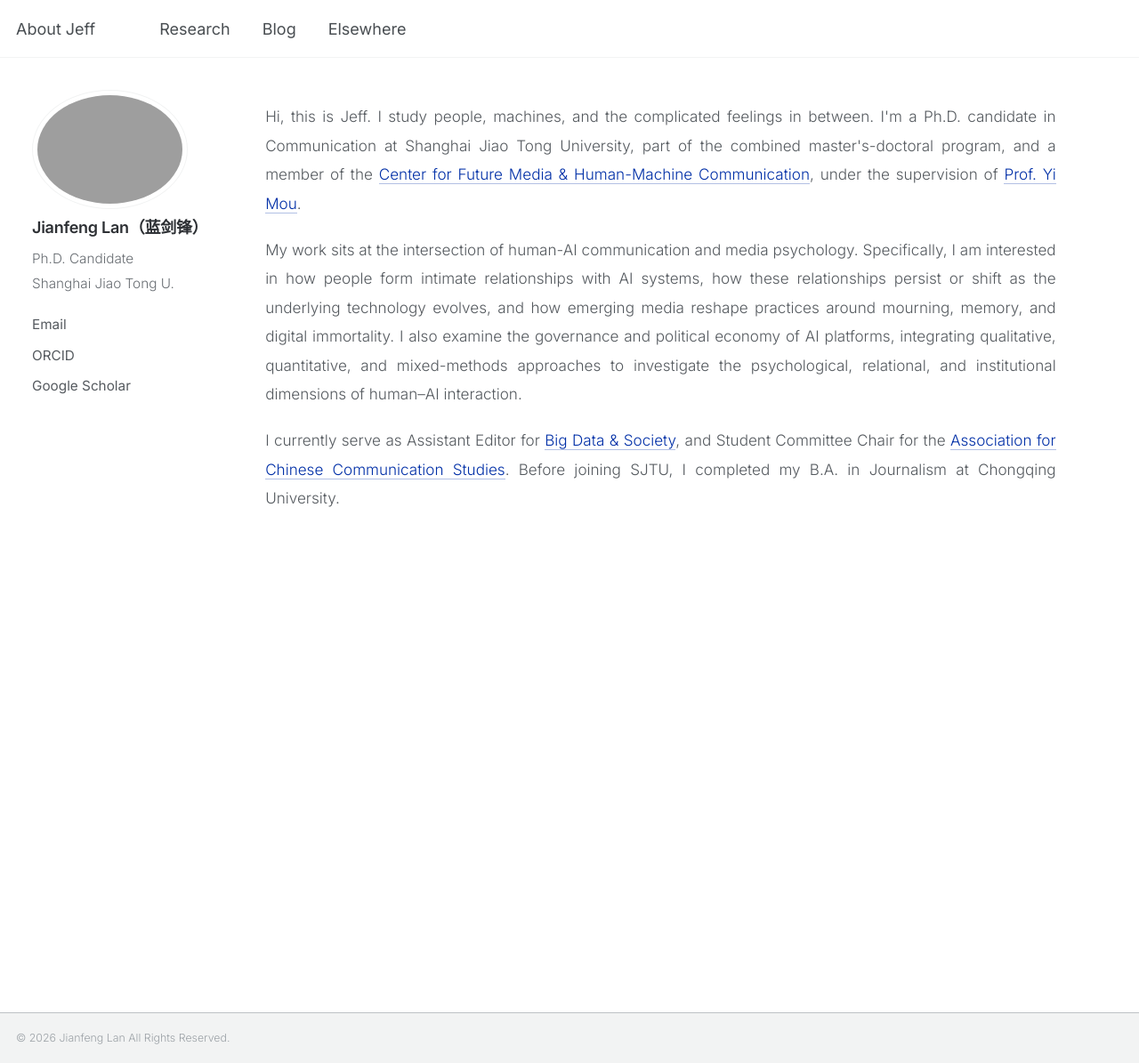
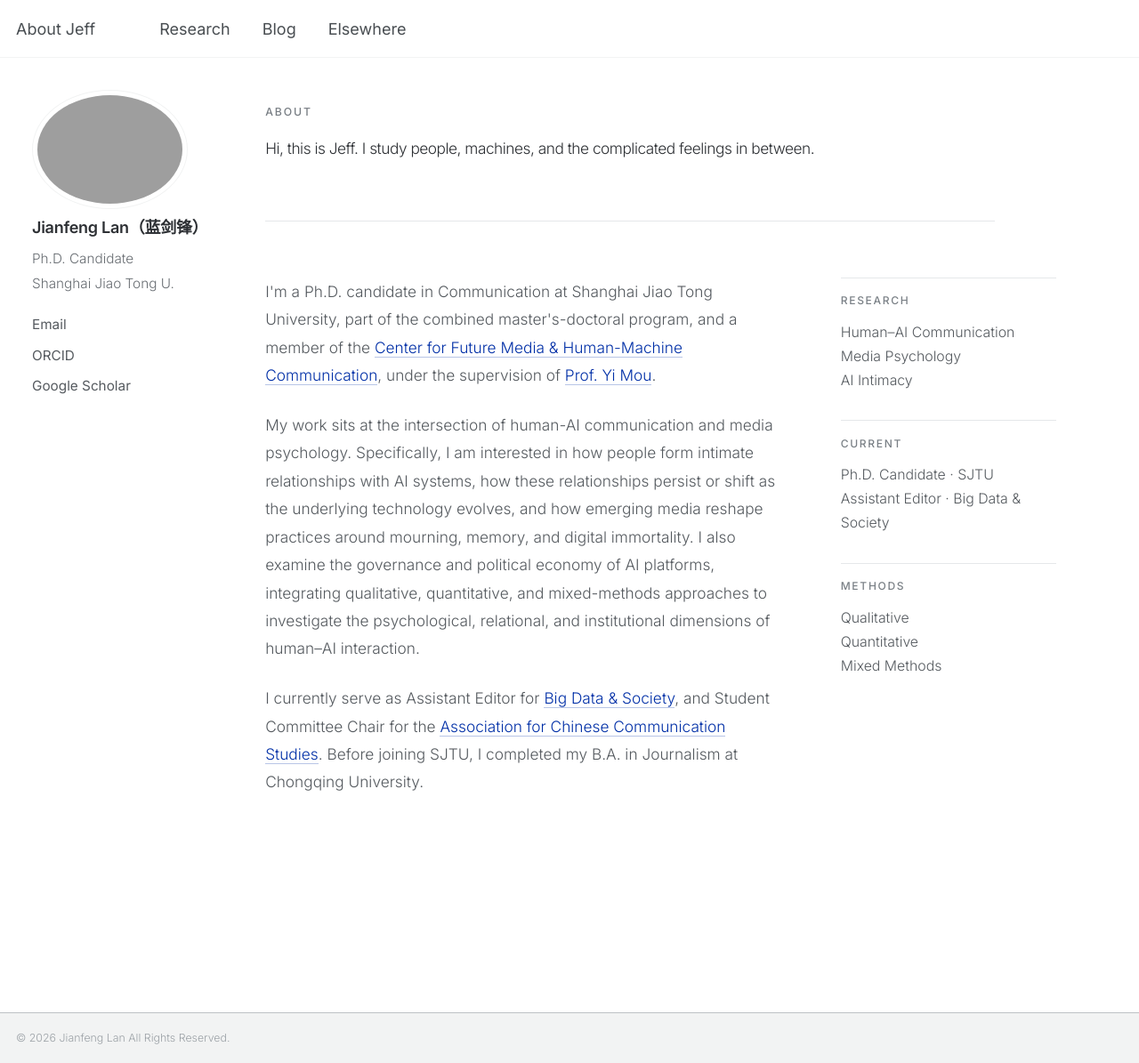
Before and after one commit to jianfenglan/jianfenglan.github.io, a Jekyll site: the page built from _pages/about.md, in a window 1280 px wide and 1195 px high. Shown: the whole window at 89% size. Built offline with Jekyll 4.4.1, drawn with Linux system fonts in a browser that asks for light colours; some of the changed lines change nothing that is shown.

Commit message:
Redesign About page for Modern Sans v2

```diff
--- a/_pages/about.md
+++ b/_pages/about.md
@@ -9,39 +9,154 @@ redirect_from:
 
 <style>
 .about-wrap {
-    font-size: 0.95em;
-    line-height: 1.9;
-    font-weight: 400;
-    color: #2f3337;
+  max-width: 980px;
+  color: #555a5f;
+  font-size: 0.96em;
+  font-weight: 300;
+  line-height: 1.82;
 }
 
-.about-wrap p {
-    margin: 0 0 1.1rem;
-    text-align: justify;
-    text-justify: inter-word;
+.about-kicker {
+  margin: 0 0 1rem;
+  color: #777d83;
+  font-size: 0.68rem;
+  font-weight: 500;
+  letter-spacing: 0.16em;
+  text-transform: uppercase;
 }
 
-.about-wrap p:last-child {
-    margin-bottom: 0;
+.about-hero {
+  max-width: 820px;
+  margin: 0 0 3.5rem;
+  padding-bottom: 2.6rem;
+  border-bottom: 0.5px solid #e5e7ea;
+}
+
+.about-hero__statement {
+  margin: 0;
+  color: #2d3034;
+  font-size: clamp(1.45rem, 2.3vw, 2.05rem);
+  font-weight: 300;
+  line-height: 1.34;
+  letter-spacing: -0.028em;
+  text-align: left;
+}
+
+.about-grid {
+  display: grid;
+  grid-template-columns: minmax(0, 1.9fr) minmax(210px, 0.8fr);
+  gap: 4rem;
+  align-items: start;
+}
+
+.about-main p {
+  margin: 0 0 1.35rem;
+  font-weight: 300;
+  text-align: left;
+}
+
+.about-main p:last-child {
+  margin-bottom: 0;
 }
 
 .about-wrap a {
-    color: #002FA7;
-    text-decoration: none;
-    border-bottom: 0.5px solid rgba(0, 47, 167, 0.3);
-    transition: border-color 0.15s ease;
+  color: #002FA7;
+  text-decoration: none;
+  border-bottom: 0.5px solid rgba(0, 47, 167, 0.28);
+  transition: border-color 0.15s ease, color 0.15s ease;
 }
 
 .about-wrap a:hover {
-    border-color: #002FA7;
+  color: #001f73;
+  border-color: #002FA7;
 }
 
-.about-wrap .cn {
-    margin-top: 2rem;
+.about-aside {
+  display: grid;
+  gap: 1.7rem;
+}
+
+.about-aside__group {
+  padding-top: 0.8rem;
+  border-top: 0.5px solid #e5e7ea;
+}
+
+.about-aside__label {
+  display: block;
+  margin-bottom: 0.65rem;
+  color: #7a8086;
+  font-size: 0.67rem;
+  font-weight: 500;
+  letter-spacing: 0.14em;
+  text-transform: uppercase;
+}
+
+.about-aside__value {
+  display: block;
+  color: #555a5f;
+  font-size: 0.88rem;
+  font-weight: 300;
+  line-height: 1.7;
+}
+
+@media (max-width: 820px) {
+  .about-hero {
+    margin-bottom: 2.5rem;
+    padding-bottom: 2rem;
+  }
+
+  .about-grid {
+    grid-template-columns: 1fr;
+    gap: 2.6rem;
+  }
+
+  .about-aside {
+    grid-template-columns: repeat(2, minmax(0, 1fr));
+    gap: 1.5rem 2rem;
+  }
+}
+
+@media (max-width: 520px) {
+  .about-hero__statement {
+    font-size: 1.38rem;
+  }
+
+  .about-aside {
+    grid-template-columns: 1fr;
+  }
 }
 </style>
+
 <div class="about-wrap">
-<p>Hi, this is Jeff. I study people, machines, and the complicated feelings in between. I'm a Ph.D. candidate in Communication at Shanghai Jiao Tong University, part of the combined master's-doctoral program, and a member of the <a href="https://cfmhmc.github.io/" target="_blank">Center for Future Media &amp; Human-Machine Communication</a>, under the supervision of <a href="https://cfmhmc.github.io/yimou.github.io/" target="_blank">Prof. Yi Mou</a>.</p>
-<p>My work sits at the intersection of human-AI communication and media psychology. Specifically, I am interested in how people form intimate relationships with AI systems, how these relationships persist or shift as the underlying technology evolves, and how emerging media reshape practices around mourning, memory, and digital immortality. I also examine the governance and political economy of AI platforms, integrating qualitative, quantitative, and mixed-methods approaches to investigate the psychological, relational, and institutional dimensions of human–AI interaction.</p>
-<p>I currently serve as Assistant Editor for <a href="https://journals.sagepub.com/home/bds" target="_blank">Big Data &amp; Society</a>, and Student Committee Chair for the <a href="https://www.chinesecommunicationstudies.com/" target="_blank">Association for Chinese Communication Studies</a>. Before joining SJTU, I completed my B.A. in Journalism at Chongqing University.</p>
+  <section class="about-hero">
+    <div class="about-kicker">About</div>
+    <p class="about-hero__statement">Hi, this is Jeff. I study people, machines, and the complicated feelings in between.</p>
+  </section>
+
+  <div class="about-grid">
+    <div class="about-main">
+      <p>I'm a Ph.D. candidate in Communication at Shanghai Jiao Tong University, part of the combined master's-doctoral program, and a member of the <a href="https://cfmhmc.github.io/" target="_blank" rel="noopener">Center for Future Media &amp; Human-Machine Communication</a>, under the supervision of <a href="https://cfmhmc.github.io/yimou.github.io/" target="_blank" rel="noopener">Prof. Yi Mou</a>.</p>
+
+      <p>My work sits at the intersection of human-AI communication and media psychology. Specifically, I am interested in how people form intimate relationships with AI systems, how these relationships persist or shift as the underlying technology evolves, and how emerging media reshape practices around mourning, memory, and digital immortality. I also examine the governance and political economy of AI platforms, integrating qualitative, quantitative, and mixed-methods approaches to investigate the psychological, relational, and institutional dimensions of human–AI interaction.</p>
+
+      <p>I currently serve as Assistant Editor for <a href="https://journals.sagepub.com/home/bds" target="_blank" rel="noopener">Big Data &amp; Society</a>, and Student Committee Chair for the <a href="https://www.chinesecommunicationstudies.com/" target="_blank" rel="noopener">Association for Chinese Communication Studies</a>. Before joining SJTU, I completed my B.A. in Journalism at Chongqing University.</p>
+    </div>
+
+    <aside class="about-aside" aria-label="Profile highlights">
+      <div class="about-aside__group">
+        <span class="about-aside__label">Research</span>
+        <span class="about-aside__value">Human–AI Communication<br>Media Psychology<br>AI Intimacy</span>
+      </div>
+
+      <div class="about-aside__group">
+        <span class="about-aside__label">Current</span>
+        <span class="about-aside__value">Ph.D. Candidate · SJTU<br>Assistant Editor · Big Data &amp; Society</span>
+      </div>
+
+      <div class="about-aside__group">
+        <span class="about-aside__label">Methods</span>
+        <span class="about-aside__value">Qualitative<br>Quantitative<br>Mixed Methods</span>
+      </div>
+    </aside>
+  </div>
 </div>
```
